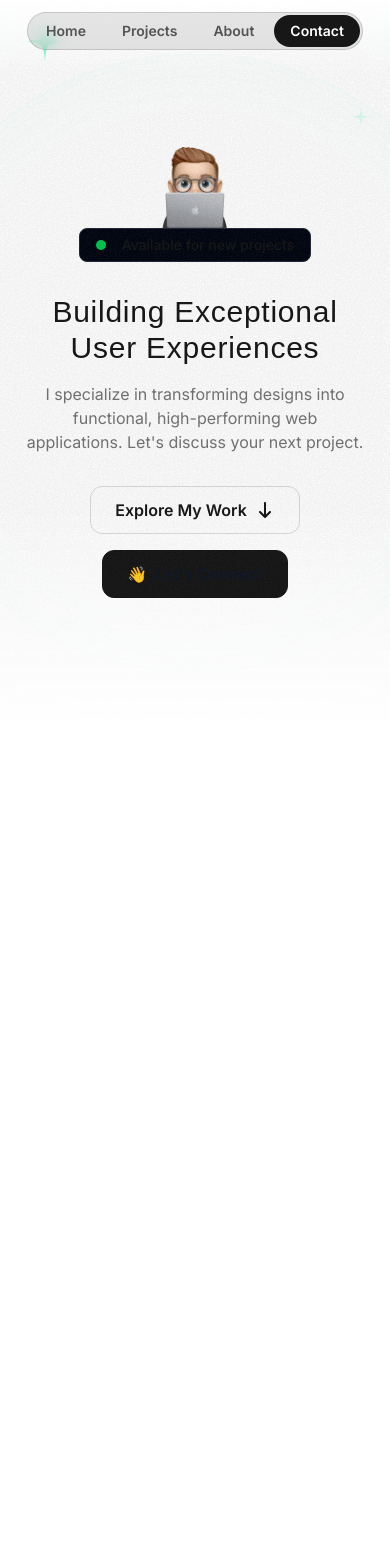
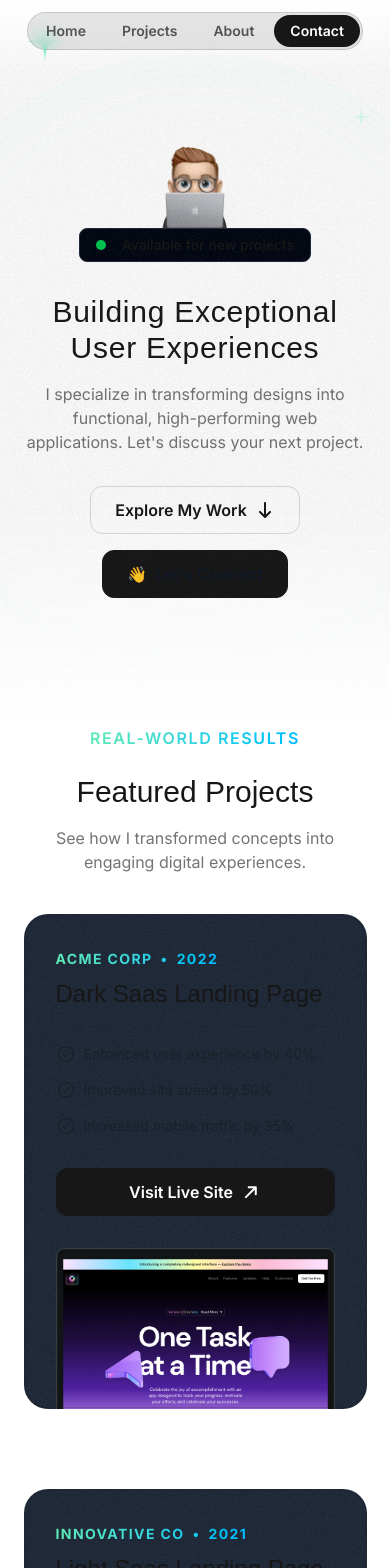
Before and after one commit to Jamezfn/single-page-2, a Next.js app: page / in a window 390 px wide. Shown: the top 1568 px of the page. Before the commit the page ends 973 px from the top, so only its background shows below. Built offline with nearby package versions, Linux system fonts and the light colour scheme; a web font is replaced by a local one.

Commit message:
Implemented the featured project

```diff
--- a/src/app/globals.css
+++ b/src/app/globals.css
@@ -15,7 +15,7 @@
 @theme {
 	--breakpoint-sm: 375px;
 	--breakpoint-md: 768px;
-	--breakpoint-lg: 1200px
+	--breakpoint-lg: 1200px;
 }
 
 @utility container {
@@ -24,6 +24,10 @@
 
 	@media (width >= theme(--breakpoint-md)) {
 		padding-inline: 2rem;
+	}
+
+	@media (width >= theme(--breakpoint-lg)) {
+		max-width: 64rem;
 	}
 }
 
--- a/src/app/page.tsx
+++ b/src/app/page.tsx
@@ -1,5 +1,6 @@
 import { Header } from "@/sections/Header";
 import { HeroSection } from "@/sections/Hero";
+import { ProjectsSection } from "@/sections/Projects";
 
 
 export default function Home() {
@@ -7,6 +8,7 @@
 		<>
 			<Header/>
 			<HeroSection/>
+			<ProjectsSection/>
 		</>
 	);
 }
--- a/src/sections/Projects.tsx
+++ b/src/sections/Projects.tsx
@@ -1,6 +1,12 @@
 import darkSaasLandingPage from "@/assets/images/dark-saas-landing-page.png";
 import lightSaasLandingPage from "@/assets/images/light-saas-landing-page.png";
 import aiStartupLandingPage from "@/assets/images/ai-startup-landing-page.png";
+import Image from "next/image";
+import CheckIcon from "@/assets/icons/check-circle.svg";
+import ArrowUpRightIcon from "@/assets/icons/arrow-up-right.svg";
+import grainImage from "@/assets/images/grain.jpg";
+import { FontAwesomeIcon } from "@fortawesome/react-fontawesome";
+import { faArrowUp } from "@fortawesome/free-solid-svg-icons";
 
 const portfolioProjects = [
   {
@@ -42,5 +48,60 @@
 ];
 
 export const ProjectsSection = () => {
-  return <div>Projects Section</div>;
+ 	return (
+		<section className="pb-16 lg:py-24">
+			<div className='container'>
+				<div className="flex justify-center">
+					<p className="uppercase font-semibold tracking-widest bg-linear-to-r from-emerald-300 to-sky-400 text-transparent bg-clip-text">Real-world Results</p>
+				</div>
+				<h2 className="font-serif text-3xl md:text-5xl text-center mt-6">Featured Projects</h2>
+				<p className="text-center md:text-lg lg:text-xl text-foreground/60 mt-4 max-w-md mx-auto">See how I transformed concepts into engaging digital experiences.</p>
+				<div className="flex flex-col mt-10 md:mt-20 gap-20">
+					{portfolioProjects.map(project => (
+						<div
+							key={project.title}
+							className="bg-gray-800 rounded-3xl relative z-0
+							overflow-hidden after:content-[''] after:absolute after:z-10 after:inset-0
+							after:outline after:-outline-offset-2 after:rounded-3xl after:outline-foreground/20 px-8 pt-8 lg:pt-16 md:pt-12 md:px-10 lg:px-20
+							after:pointer-events-none"
+							>
+							<div className="absolute inset-0 -z-10 opacity-5" style={{ backgroundImage: `url(${grainImage.src})` }}></div>
+							<div className="lg:grid lg:grid-cols-2 lg:gap-16">
+								<div className="lg:pb-16">
+									<div className="inline-flex gap-2 bg-linear-to-r from-emerald-300 to-sky-400 font-bold uppercase tracking-widest text-sm text-transparent bg-clip-text">
+										<span>{project.company}</span>
+										<span>&bull;</span>
+										<span>{project.year}</span>
+									</div>
+									<h3 className="font-serif text-2xl md:text-4xl mt-2 md:mt-5">{project.title}</h3>
+									<hr className="border-t-2 border-foreground/5 mt-4 md:mt-5" />
+									<ul className="flex flex-col gap-4 mt-4 md:mt-5">
+										{project.results.map(result => (
+											<li key={result.title} className="flex gap-2 text-sm md:text-base text-foreground/50">
+												<CheckIcon className="size-5 md:size-6"/>
+												<span>{result.title}</span>
+											</li>
+										))}
+									</ul>
+									<a href={project.link}>
+										<button className="inline-flex items-center justify-center gap-2 mt-8 bg-foreground text-background h-12 w-full md:w-auto md:px-6 rounded-xl font-semibold">
+											<span>Visit Live Site</span>
+											<FontAwesomeIcon icon={faArrowUp} className="flex items-center size-4 rotate-45" />
+										</button>
+									</a>
+								</div>
+								<div className="relative">
+									<Image
+										src={project.image}
+										alt={project.title}
+										className="mt-8 lg:mt-0 -mb-4 md:mb-0 lg:absolute lg:h-full lg:w-auto lg:max-w-none"
+									/>
+								</div>
+							</div>
+						</div>
+					))}
+				</div>
+			</div>
+		</section>
+	);
 };
--- /dev/null
+++ b/svgr.d.ts
@@ -0,0 +1,6 @@
+declare module "*.svg" {
+    import * as React from "react";
+
+    const SVG: React.FC<React.SVGProps<SVGSVGElement>>;
+    export default SVG;
+}
--- a/tsconfig.json
+++ b/tsconfig.json
@@ -23,6 +23,7 @@
     }
   },
   "include": [
+    "svgr.d.ts",
     "next-env.d.ts",
     "**/*.ts",
     "**/*.tsx",
```
Lines whose indentation alone changed are shown as unchanged.
